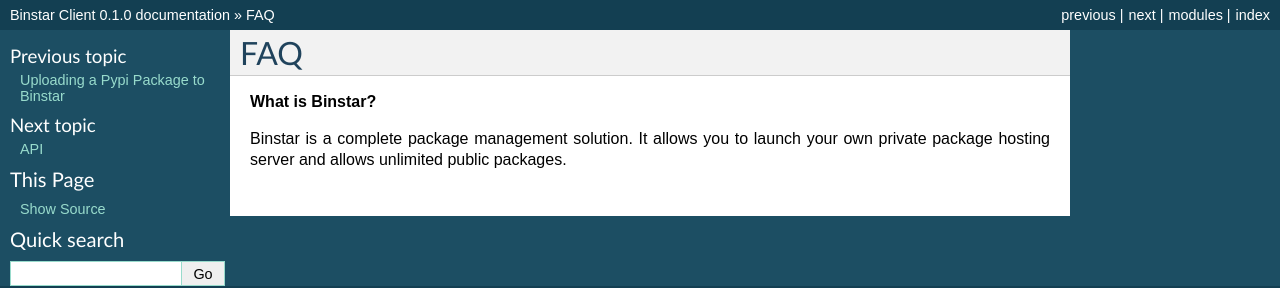
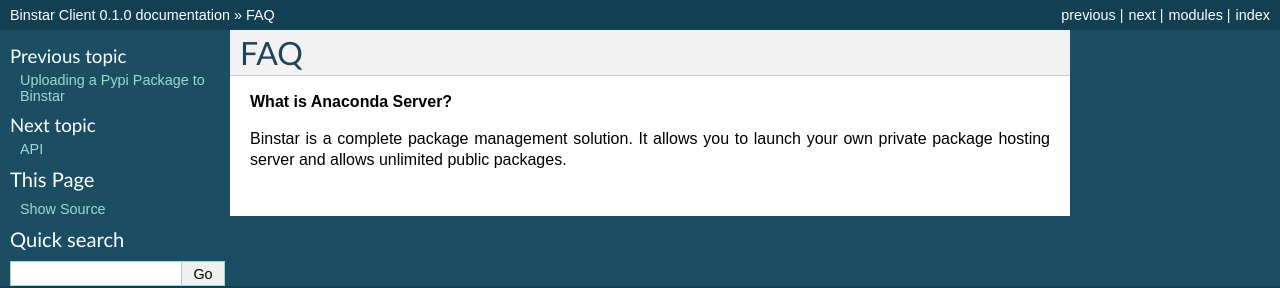
Before and after one commit to anaconda/anaconda-client, a Sphinx documentation site: the page built from doc/faq.rst, in a window 1280 px wide. Shown: the top 288 px of the page. Built offline with Sphinx 7.4.7, drawn with Linux system fonts in a browser that asks for light colours.

Commit message:
Update faq.rst

```diff
--- a/doc/faq.rst
+++ b/doc/faq.rst
@@ -3,6 +3,6 @@ FAQ
 ======
 
 
-**What is Binstar?**
+**What is Anaconda Server?**
 
 Binstar is a complete package management solution. It allows you to launch your own private package hosting server and allows unlimited public packages.
```
